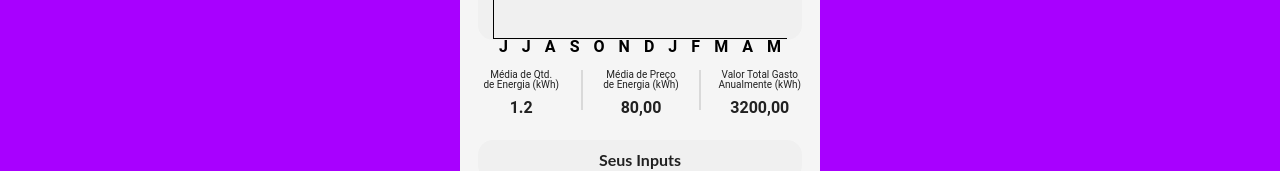
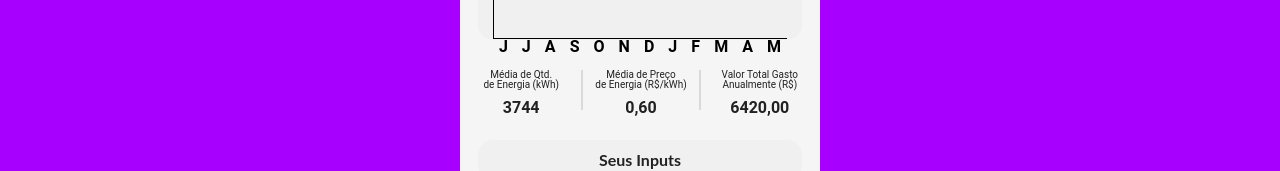
Before and after one commit to luiz-lvj/navi-tech-journey-2022, a React (Create React App) app: page /history in a window 1280 px wide. Shown: the part 220-391 px from the top of the page. Built offline with nearby package versions, Linux system fonts and the light colour scheme.

Commit message:
final bryan

```diff
--- a/src/components/History.js
+++ b/src/components/History.js
@@ -67,9 +67,9 @@ export default function History() {
                 />
             </MainCard>
             <MeioCard>
-                <h3>Média de Qtd. <br></br> de Energia (kWh) <br /> <br /> <span>1.2</span></h3>
-                <h3>Média de Preço <br></br> de Energia (kWh) <br /> <br /> <span>80,00</span></h3>
-                <h3>Valor Total Gasto <br></br> Anualmente (kWh) <br /> <br /> <span>3200,00</span></h3>
+                <h3>Média de Qtd. <br></br> de Energia (kWh) <br /> <br /> <span>3744</span></h3>
+                <h3>Média de Preço <br></br> de Energia (R$/kWh) <br /> <br /> <span>0,60</span></h3>
+                <h3>Valor Total Gasto <br></br> Anualmente (R$) <br /> <br /> <span>6420,00</span></h3>
             </MeioCard>
             <TextInputCard> Seus Inputs </TextInputCard>
             <FormCard>
```
